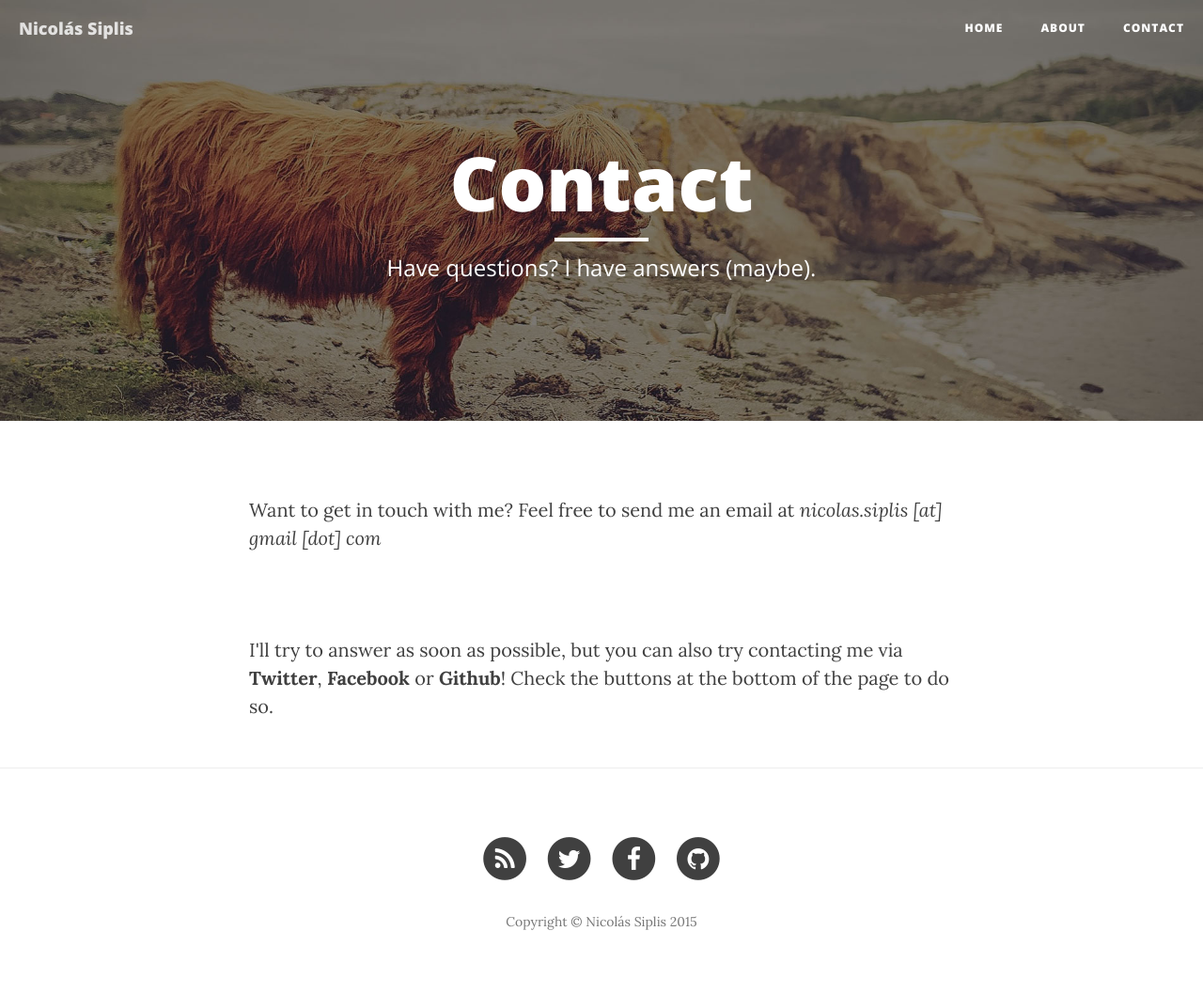
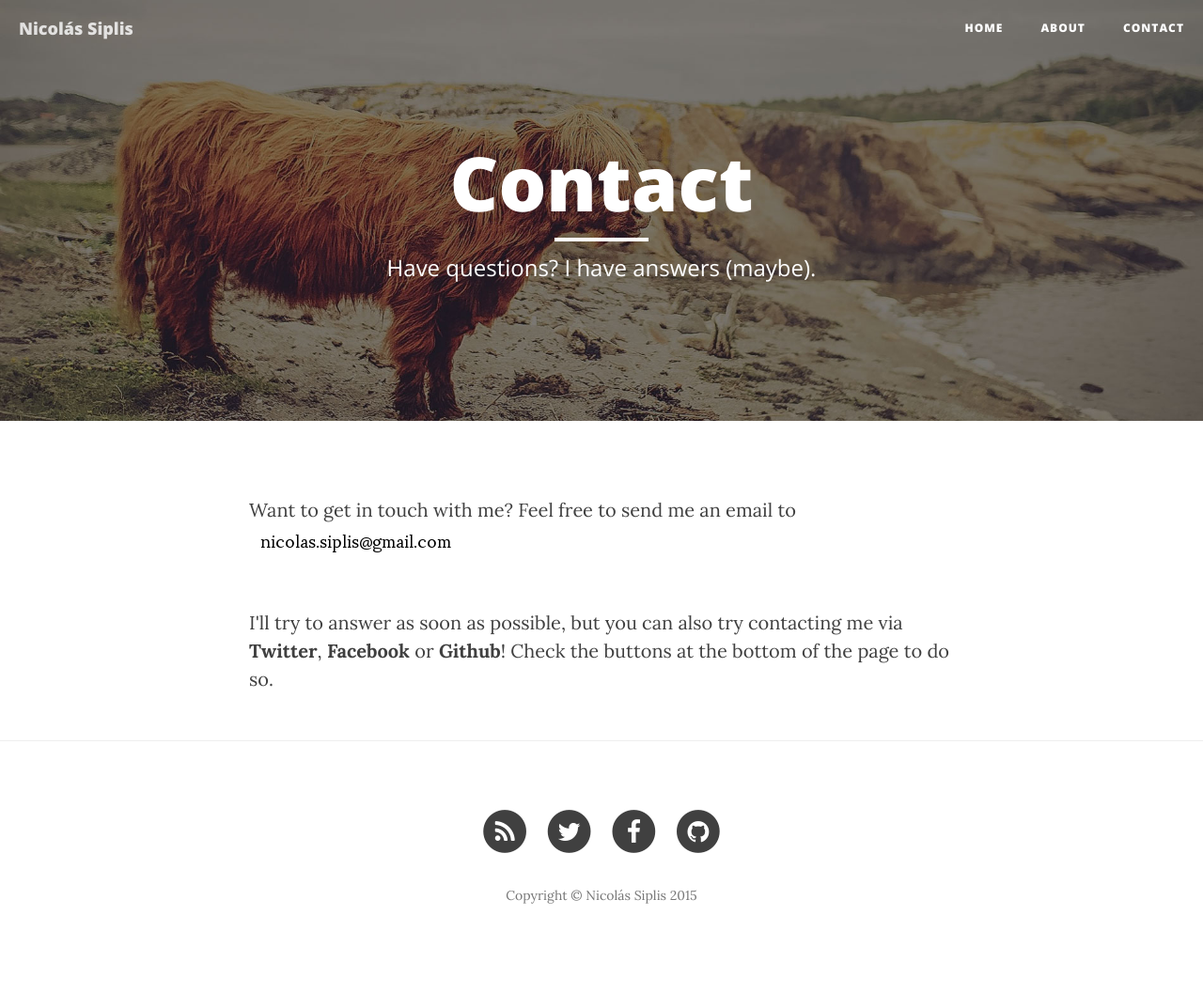
Before and after one commit to nicolas-siplis-zz/nicolas-siplis.github.io, a Jekyll site: the page built from contact.html, in a window 1280 px wide. Shown: the whole page at 94% size. Built offline with Jekyll 4.4.1, drawn with Linux system fonts in a browser that asks for light colours; nearby versions of some CDN libraries; after the commit the page ends 1029 px from its top, so only the background shows below that.

Commit message:
Changed contact form

```diff
--- a/contact.html
+++ b/contact.html
@@ -5,6 +5,6 @@ description: "Have questions? I have answers (maybe)."
 header-img: "img/contact-bg.jpg"
 ---
 
-<p>Want to get in touch with me? Feel free to send me an email at <i>nicolas.siplis [at] gmail [dot] com</i></p>
+<p>Want to get in touch with me? Feel free to send me an email to <img src="/img/mail.png">
 <br>
 <p>I'll try to answer as soon as possible, but you can also try contacting me via <b>Twitter</b>, <b>Facebook</b> or <b>Github</b>! Check the buttons at the bottom of the page to do so.</p>
```
Also changed, not shown: 1 other file.
